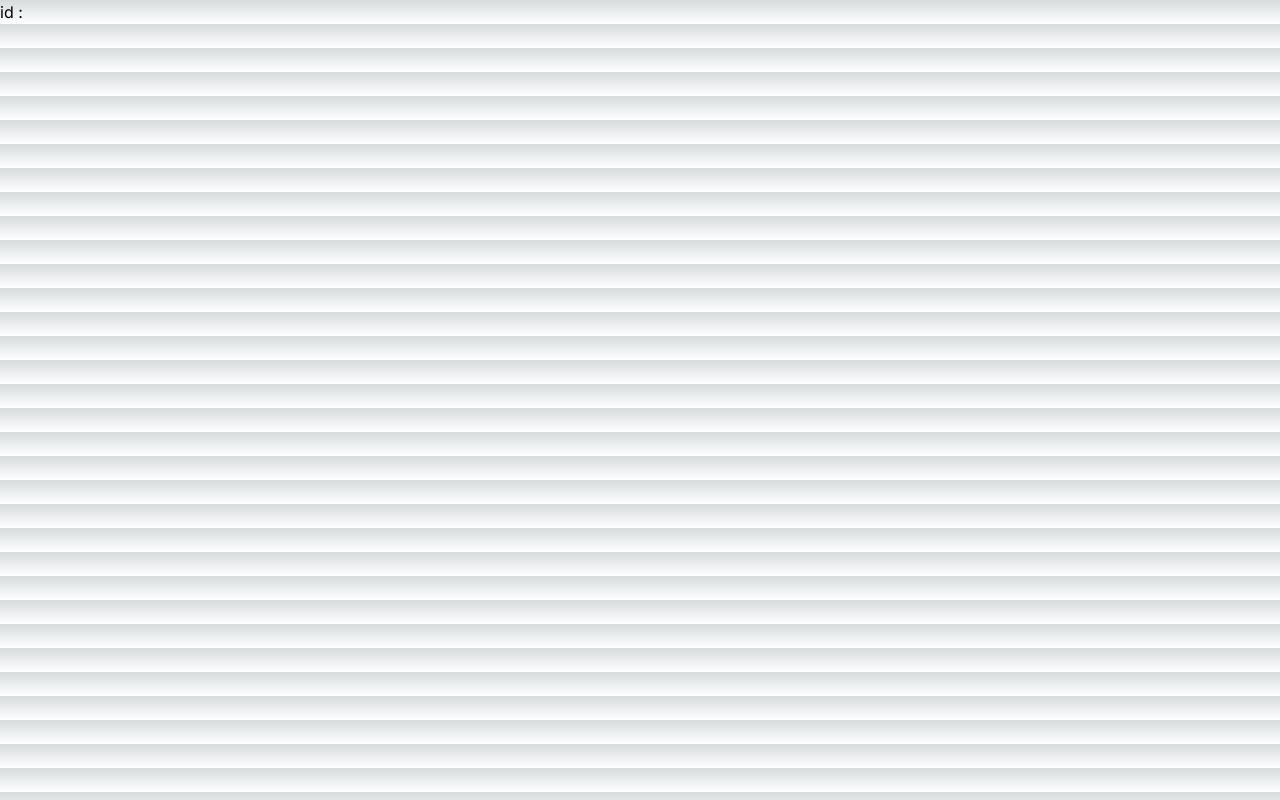
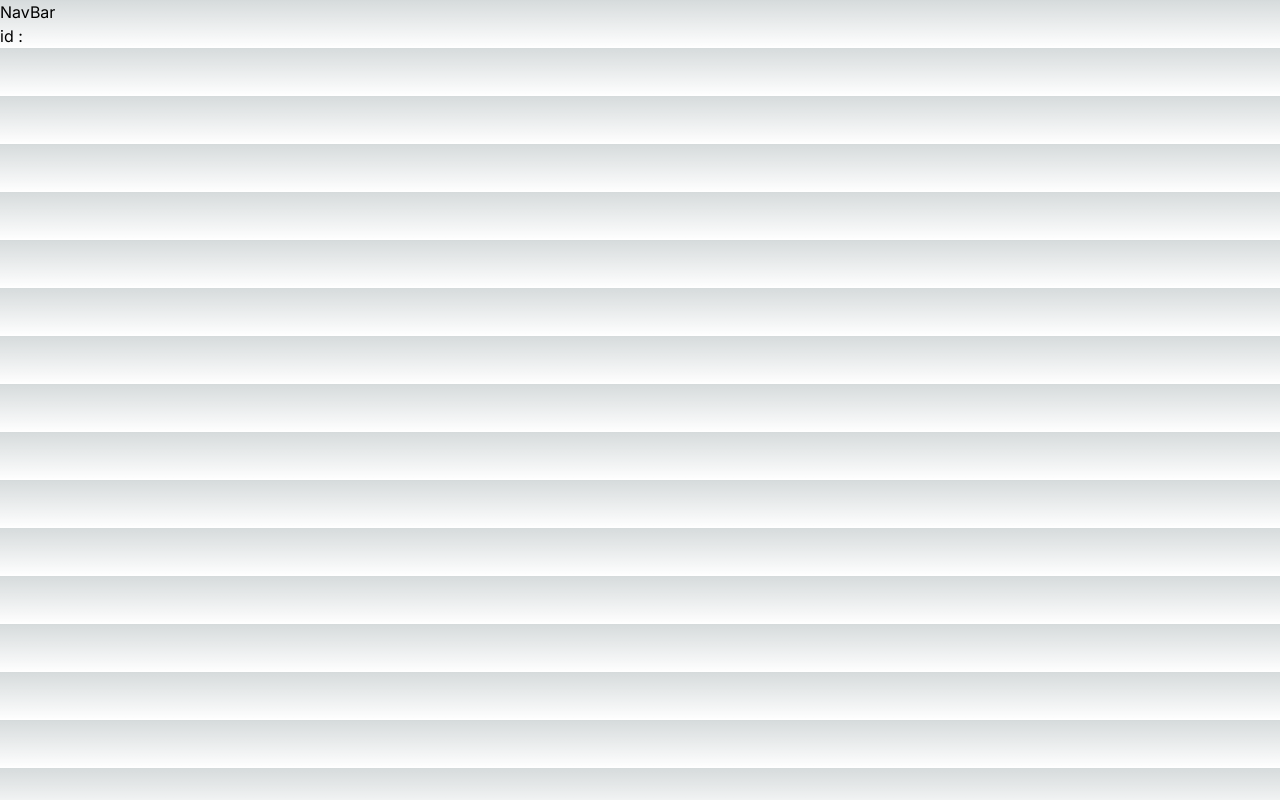
Before and after one commit to ap221882/next13-everything, a Next.js app in the folder scott/intro-v3/: page /docs in a window 1280 px wide. Built offline with nearby package versions, Linux system fonts and the light colour scheme.

Commit message:
sharing layouts - nested

```diff
--- /dev/null
+++ b/scott/intro-v3/app/(dashboard)/layout.tsx
@@ -0,0 +1,12 @@
+import React from 'react'
+
+const DashboardLayout = ({ children }: { children: React.ReactElement }) => {
+  return (
+    <div>
+      <h1>dashboard</h1>
+      <div>{children}</div>
+    </div>
+  )
+}
+
+export default DashboardLayout
--- a/scott/intro-v3/app/layout.tsx
+++ b/scott/intro-v3/app/layout.tsx
@@ -15,7 +15,10 @@
 }) {
   return (
     <html lang="en">
-      <body className={inter.className}>{children}</body>
+      <body className={inter.className}>
+        <nav>NavBar</nav>
+        <div>{children}</div>
+      </body>
     </html>
   )
 }
```
